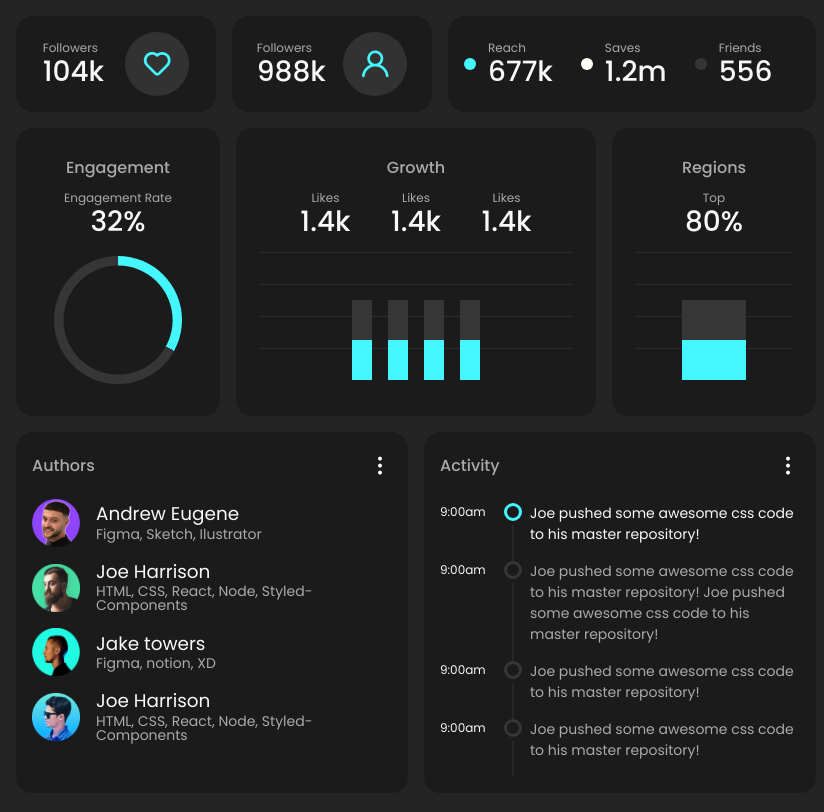
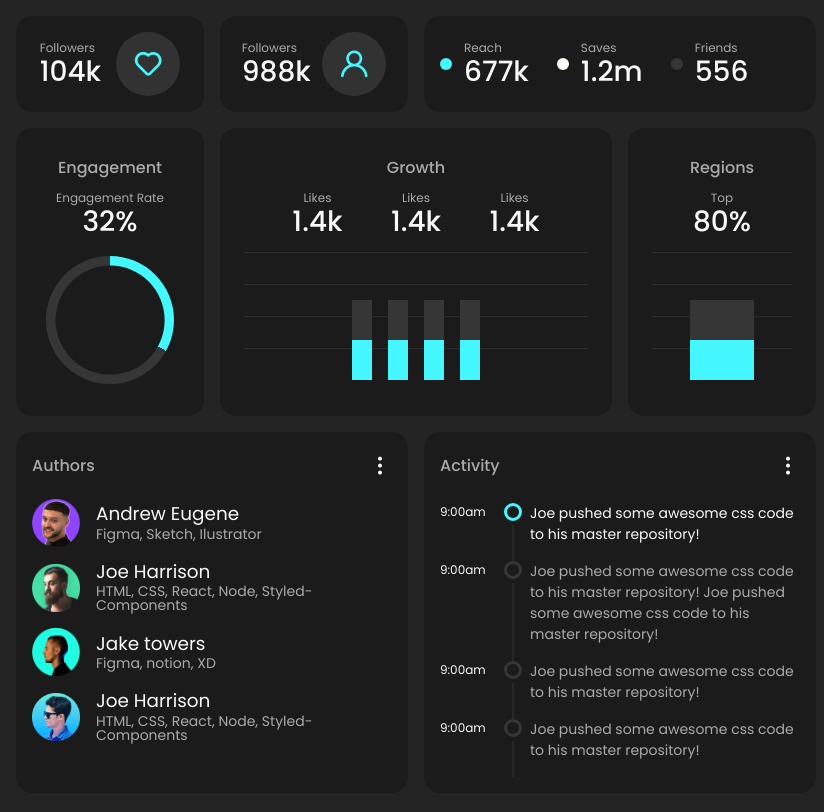
Before and after one commit to GuidoCarda/HTML-CSS-Dashboard, a plain HTML site: page index.html in a window 1280 px wide. Shown: the whole page, without its empty margins (224-1048 px from the left). Drawn offline with nearby package versions, Linux system fonts and the light colour scheme.

Commit message:
Grid layout implemented

```diff
--- a/cards.css
+++ b/cards.css
@@ -6,10 +6,12 @@
   justify-content : space-around;
 }
 
-@media screen and (min-width: 800px){
-  .card-headline{
-    width: 25%;
-  }
+.card-headline1{
+  grid-area: headline1;
+}
+
+.card-headline2{
+  grid-area: headline2;
 }
 
 .card-headline-icon{
@@ -26,14 +28,9 @@
 /* Card list */
 
 .card-list{
+  grid-area: list;
   display: flex;
   gap: 1.75rem;
-}
-
-@media screen and (min-width: 800px){
-  .card-list{
-    width: 50%;
-  }
 }
 
 .card-list-item{
@@ -63,17 +60,12 @@
 /* Card Progress */
 
 .card-progress{
+  grid-area: engagement;
   display: flex;
   flex-direction: column;
   align-items: center;
   text-align: center;
   gap: var(--length-md2);
-}
-
-@media screen and (min-width: 800px){
-  .card-progress{
-    width: 25%;
-  }
 }
 
 .card-progress-donut{
@@ -104,13 +96,8 @@
 /* Growth Card */
 
 .card-growth{
+  grid-area: growth;
   text-align: center;
-}
-
-@media screen and (min-width: 800px){
-  .card-growth{
-    width: 50%;
-  }
 }
 
 .card-growth-headlines{
@@ -122,22 +109,17 @@
 /* Regions Card */
 
 .card-regions{
+  grid-area: regions;
   padding: 1rem 1.5rem;
   text-align: center;
 }
 
-@media screen and (min-width: 800px){
-  .card-regions{
-    width: 25%;
-  }
+/* Author and Activity Cards */
+
+.card-author{
+  grid-area: authors;
 }
 
-/* Author and Activity Cards */
-
-
-@media screen and (min-width: 800px){
-  .card-activity,
-  .card-author{
-    width: 50%;
-  }
+.card-activity{
+  grid-area: activity;
 }
--- a/index.html
+++ b/index.html
@@ -18,8 +18,7 @@
 </head>
 <body>
   <div class="container">
-    <div class="row">
-      <div class="card card-headline">
+    <div class="card card-headline card-headline1">
       <div>
         <h4 class="card-h4">
           Followers
@@ -30,7 +29,7 @@
       </div>
       <span class="card-headline-icon uil uil-heart"></span>
     </div>
-      <div class="card card-headline">
+    <div class="card card-headline card-headline2">
       <div>
         <h4 class="card-h4">
           Followers
@@ -77,9 +76,9 @@
         </div>
       </div>
     </div>
-    </div>
 
-    <div class="row">
+    <!--  -->
+
     <div class="card card-progress has-extra-padding">
       <div>
         <h3 class="card-h3">
@@ -163,9 +162,9 @@
         </div>
       </div>
     </div>
-    </div>
 
-    <div class="row">
+    <!--  -->
+
     <div class="card card-author">
       <header class="card-header">
         <h3 class="card-h3 no-bottom-margin">
@@ -271,7 +270,7 @@
 
       </div>
     </div>
-    </div>
+
   </div>
 </body>
 </html>
--- a/layout.css
+++ b/layout.css
@@ -1,17 +1,46 @@
 .container{
   padding: 1rem;
+  display: grid;
+  grid-gap: var(--length-md1);
+  grid-template-columns: repeat(2, 1fr);
+  grid-template-areas:
+    "headline1 headline2"
+    "list list"
+    "growth growth"
+    "engagement engagement"
+    "regions regions"
+    "authors authors"
+    "activity activity"
+  ;
 }
+
+@media screen and (min-width: 600px){
+  .container{
+    grid-template-columns: repeat(2, 1fr);
+    grid-template-areas:
+      "headline1 headline2"
+      "list list"
+      "growth growth"
+      "engagement regions"
+      "authors authors"
+      "activity activity"
+    ;
+  }
+
+}
+
+
 
 @media screen and (min-width: 800px){
   .container{
+    grid-template-columns: repeat(4, 1fr);
+    grid-template-rows: repeat(3, auto);
+    grid-template-areas:
+      "headline1 headline2 list list"
+      "engagement growth growth regions"
+      "authors authors activity activity"
+    ;
     max-width: 800px;
     margin: 0 auto;
   }
 }
-
-@media screen and (min-width: 800px){
-  .row{
-    display: flex;
-    gap: 1rem;
-  }
-}
--- a/shared.css
+++ b/shared.css
@@ -2,11 +2,9 @@
 /* Card Components */
 
 .card{
-  flex-grow: 1;
   padding: 1rem;
   background: var(--color-card);
   border-radius: 1rem;
-  margin-bottom: var(--length-md1);
 }
 
 .card-header{
@@ -118,15 +116,7 @@
 }
 
 
-/* Author and Activity Cards */
 
-
-@media screen and (min-width: 800px){
-  .card-activity,
-  .card-author{
-    width: 50%;
-  }
-}
 
 /* Timeline */
 
```
Lines whose indentation alone changed are shown as unchanged.
